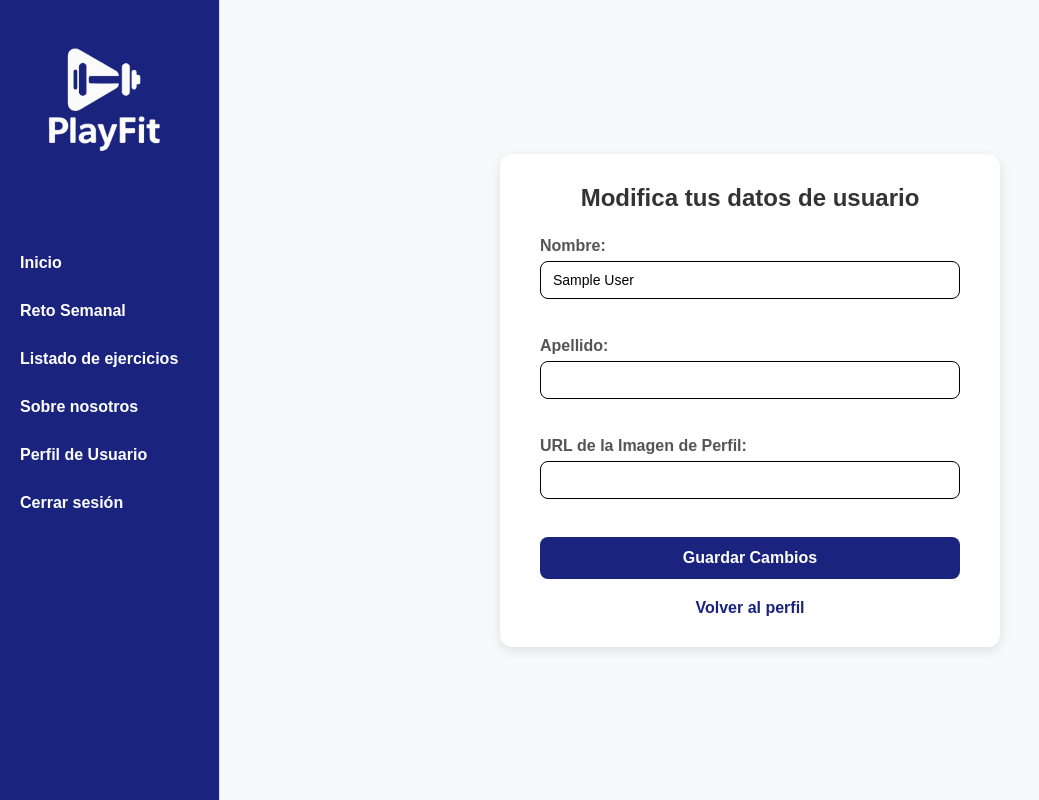
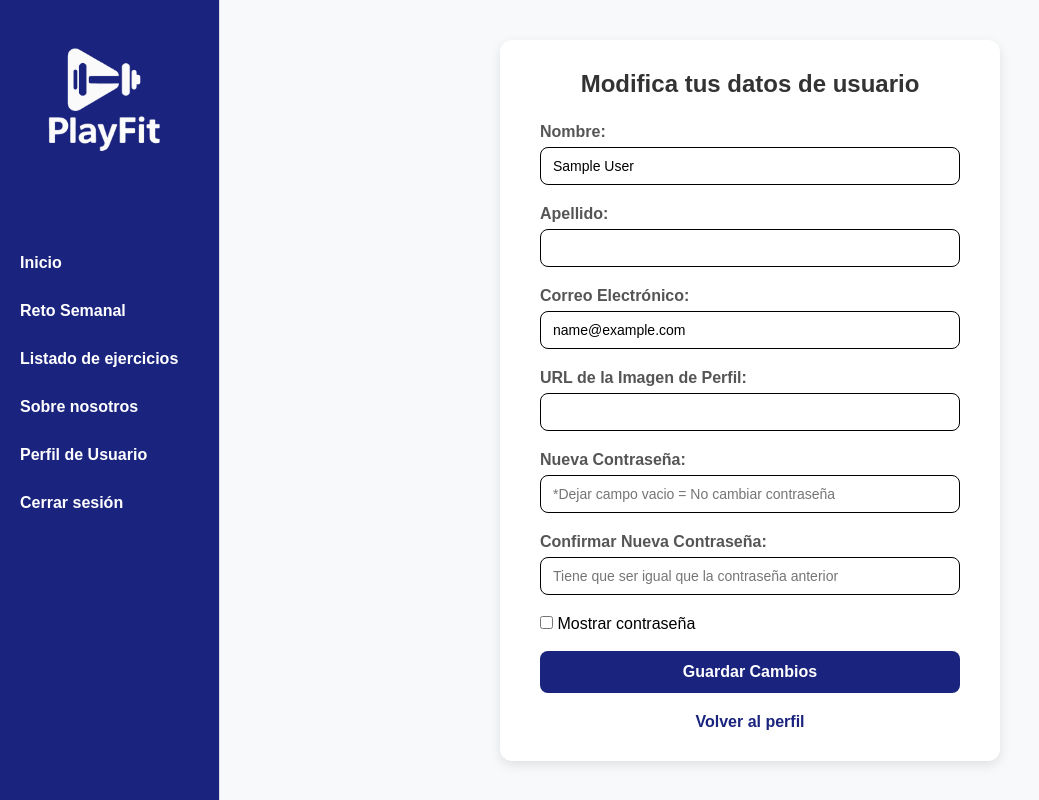
Before and after one commit to Rub33ns/AbeledoSoutoRuben_TFC, a PHP site: page /vistas/formularioModificarUsuario.php in a window 1280 px wide. Shown: the whole page, without its empty margins (0-1039 px from the left). Run offline with PHP 8.4, Linux system fonts and the light colour scheme; the visitor is signed in with stand-in values (Sample User, id 1).

Commit message:
añadir cambiar contraseña y correo

```diff
--- a/estilos/modificarFormulario.css
+++ b/estilos/modificarFormulario.css
@@ -72,7 +72,9 @@ body {
     color: #555;
 }
 
-.formularioModificar input[type="text"] {
+.formularioModificar input[type="text"],
+input[type="password"],
+input[type="email"] {
     width: 100%;
     padding: 10px 12px;
     margin-top: 6px;
--- a/scripts/validarRegistro.js
+++ b/scripts/validarFormularios.js
@@ -35,6 +35,7 @@ document.addEventListener('DOMContentLoaded', function () {
             correo.focus();
             return;
         }
+         if (password.value !== '' || confirmar.value !== '') {
         // Validar la contraseña como mínimo con : 1 mayus, 1 carácter especial y 8 caracteres.
         const patronPassword = /^(?=.*[A-Z])(?=.*[!@#$%^&*()_+\-=\[\]{};':"\\|,.<>\/?]).{8,}$/;
         if (!patronPassword.test(password.value)) {
@@ -48,6 +49,7 @@ document.addEventListener('DOMContentLoaded', function () {
             confirmar.focus();
             return;
         }
+    }
         //Enviar el formulario.
         form.submit();
     });
--- a/vistas/formularioModificarUsuario.php
+++ b/vistas/formularioModificarUsuario.php
@@ -11,6 +11,7 @@ require '../controladores/obtenerDatosUsuarios.php';
     <title>PlayFit | Modificar Datos de Usuario</title>
     <link rel="stylesheet" href="../estilos/modificarFormulario.css" />
     <link rel="shortcut icon" href="../img/IconoPlayFit.png" type="image/x-icon">
+    <script src="../scripts/validarFormularios.js"></script>
 </head>
 
 <body>
@@ -33,15 +34,28 @@ require '../controladores/obtenerDatosUsuarios.php';
                 <h2>Modifica tus datos de usuario</h2>
                 <form action="../controladores/modificarUsuario.php" method="POST">
                     <label for="nombre">Nombre:</label><br>
-                <input type="text" id="nombre" name="nombre" required value="<?php echo $user['nombre']; ?>"><br><br>
+                    <input type="text" id="nombre" name="nombre" required
+                        value="<?php echo $user['nombre']; ?>"><br>
 
                     <label for="apellido">Apellido:</label><br>
                     <input type="text" id="apellido" name="apellido" required
-                    value="<?php echo $user['apellido']; ?>"><br><br>
+                        value="<?php echo $user['apellido']; ?>"><br>
+
+                    <label for="correo">Correo Electrónico:</label><br>
+                    <input type="email" id="correo" name="correo" required
+                        value="<?php echo $user['correo']; ?>"><br>
 
                     <label for="imagenPerfil">URL de la Imagen de Perfil:</label><br>
                     <input type="text" id="imagenPerfil" name="imagenPerfil"
-                    value="<?php echo $user['imagenPerfil']; ?>"><br><br>
+                        value="<?php echo $user['imagenPerfil']; ?>"><br>
+
+                    <label for="password">Nueva Contraseña:</label><br>
+                    <input type="password" id="password" name="password" placeholder="*Dejar campo vacio = No cambiar contraseña"><br>
+
+                    <label for="confirmar">Confirmar Nueva Contraseña:</label><br>
+                    <input type="password" id="confirmar" name="confirmar" placeholder="Tiene que ser igual que la contraseña anterior"><br>
+
+                    <input type="checkbox" onclick="verContrasena()"> Mostrar contraseña<br><br>
 
                     <button type="submit">Guardar Cambios</button>
                 </form>
--- a/vistas/registro.php
+++ b/vistas/registro.php
@@ -10,7 +10,7 @@ session_start();
   <link rel="stylesheet" href="../estilos/registro.css">
   <link rel="shortcut icon" href="../img/IconoPlayFit.png" type="image/x-icon">
   <!--Con este script lo que realizo es validar los campos del registro con diferentes patrones -->
-  <script src="../scripts/validarRegistro.js"></script>
+  <script src="../scripts/validarFormularios.js"></script>
 </head>
 <body>
   <div class="cajaGeneral">
```
Also changed, not shown: Controladores/modificarUsuario.php (+35 -11 lines). Lines whose indentation alone changed are shown as unchanged.
